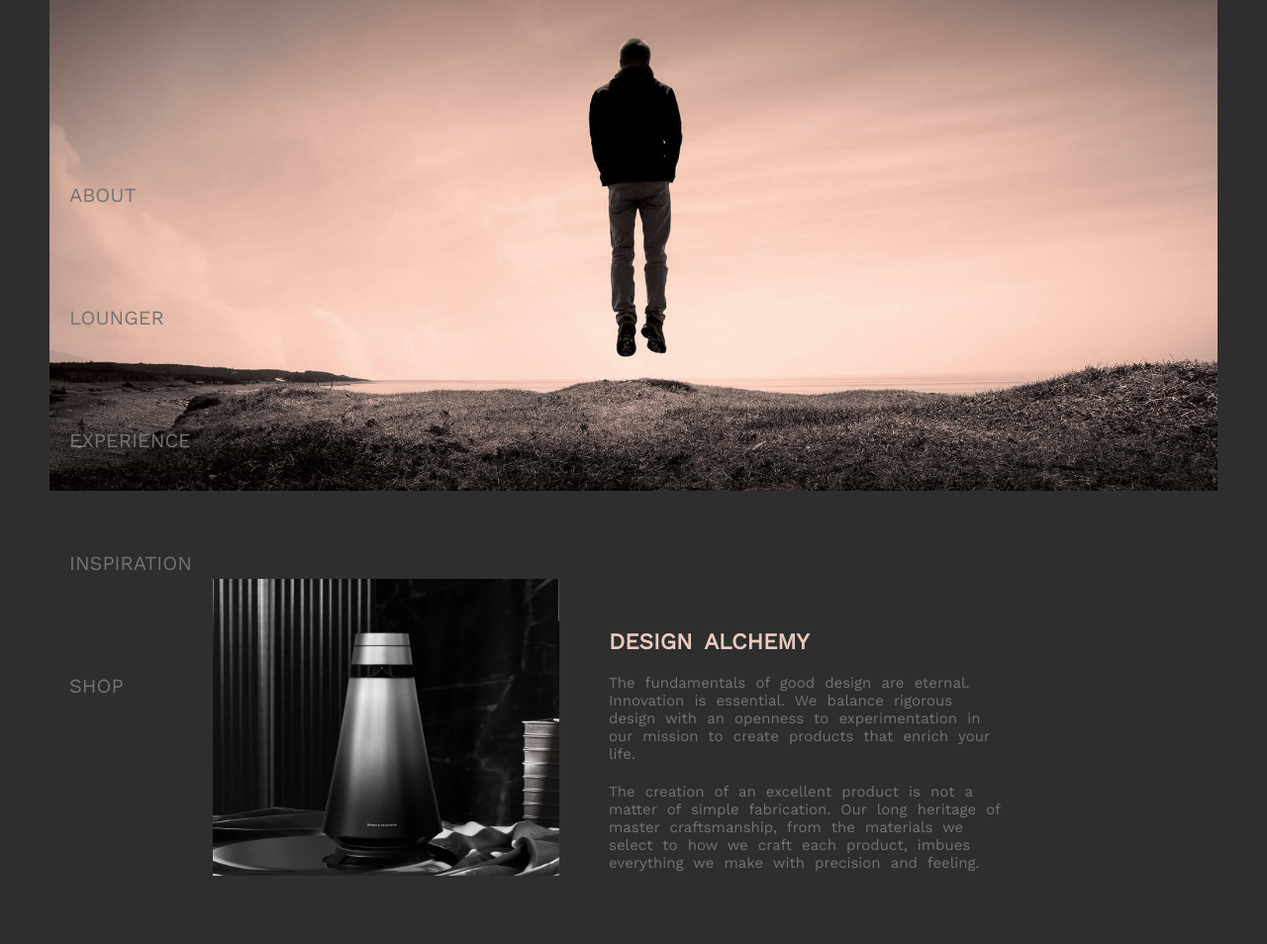
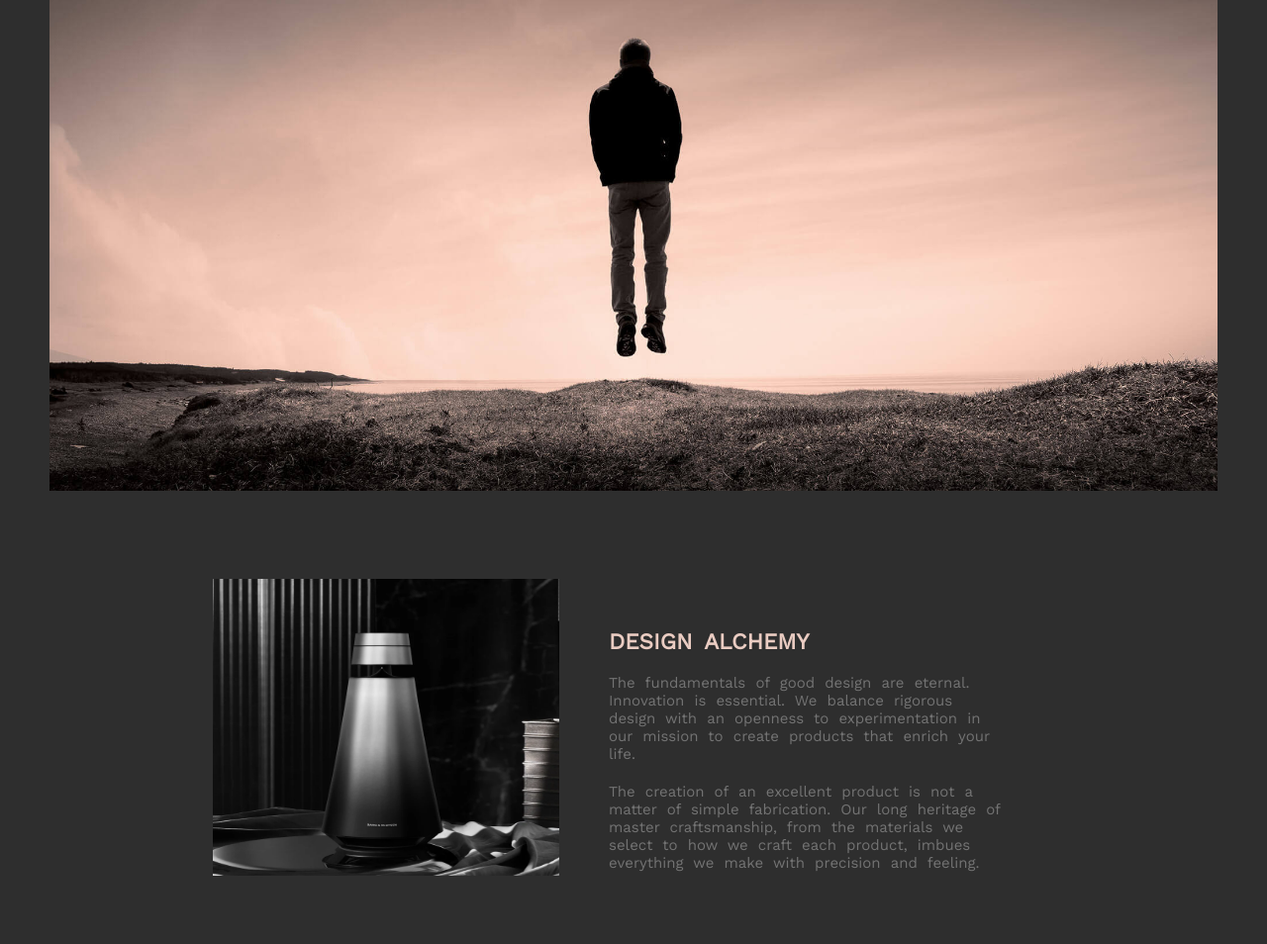
Before and after one commit to Franz-SuperCode/Project_Headphones, a plain HTML site: page index.html in a window 1280 px wide. Shown: the part 620-1574 px from the top of the page at 99% size. Drawn offline with Linux system fonts and the light colour scheme.

Commit message:
Halbfertige Liste raus

```diff
--- a/assets/css/style.css
+++ b/assets/css/style.css
@@ -340,5 +340,5 @@ video {
 }
 
 button {
-    padding: 1rem 2rem;
+    padding: 1rem 3rem;
 }
--- a/index.html
+++ b/index.html
@@ -25,13 +25,7 @@
     </header>
     <main class="main__index">
         <section class="section1__main">
-            <ul class="ul__section1__main">
-                <li><a href="#">ABOUT</a></li>
-                <li><a href="#">LOUNGER</a></li>
-                <li><a href="#">EXPERIENCE</a></li>
-                <li><a href="#">INSPIRATION</a></li>
-                <li><a href="#">SHOP</a></li>
-            </ul>
+
         </section>
         <section class="section2__main">
             <img src="./assets/img/BS1_NYC_Home.webp" alt="">
```
